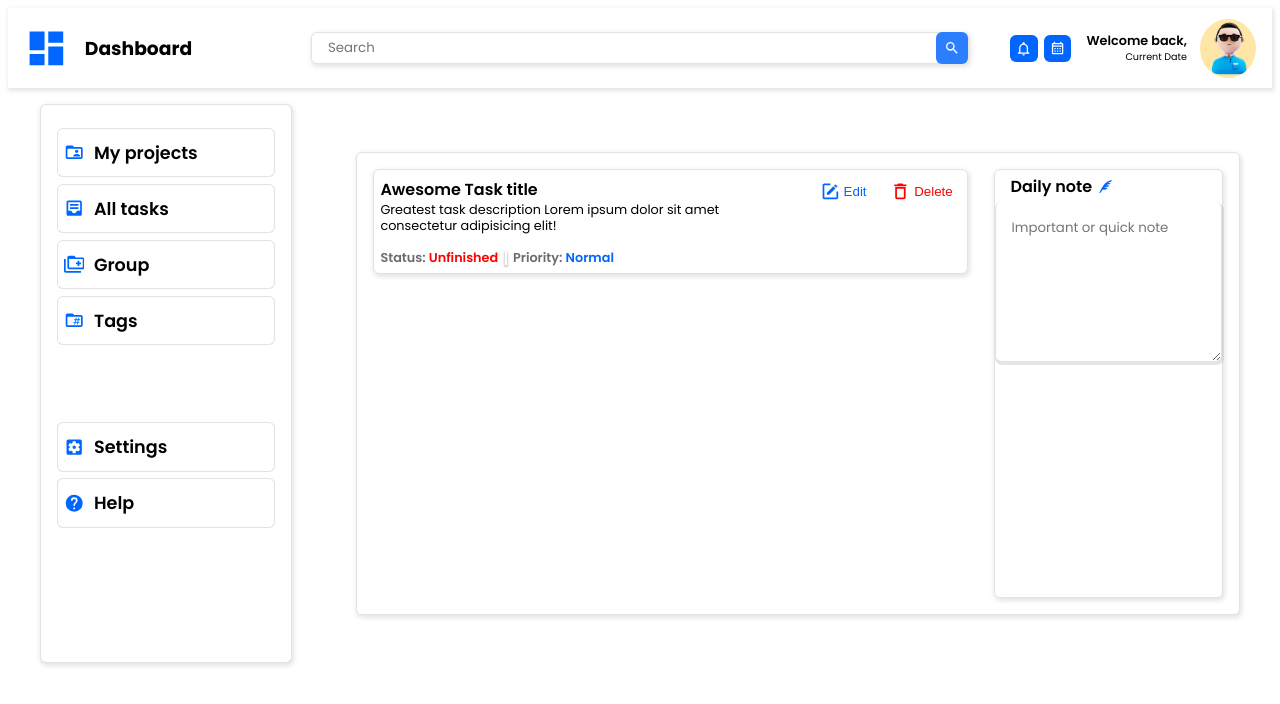
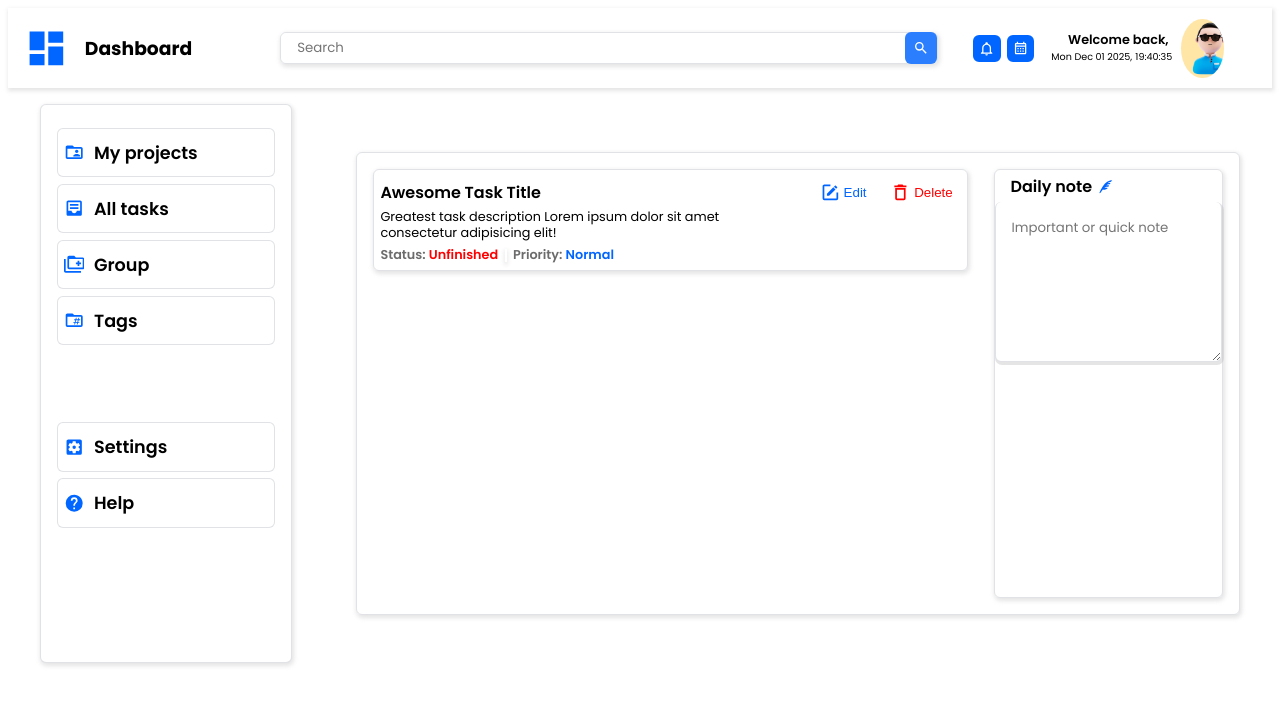
Before and after one commit to powermate25/todo-list, a plain HTML site: page index.html in a window 1280 px wide. Drawn offline with Linux system fonts and the light colour scheme; a web font is replaced by a local one.

Commit message:
Routine save: Todo List project progress - UI elements fix

```diff
--- a/index.html
+++ b/index.html
@@ -83,6 +83,8 @@
 
             </form>
         </dialog>
+
+
 <!-- header -->
 
         <div class="main-container">
@@ -103,7 +105,10 @@
                 <div class="profile">
                     <div class="welcome-info-box">
                         <p class="info1">Welcome back,</p>
-                        <p class="info2">Current Date</p>
+                        <div class="info2">
+                            <p class="date-now"></p>
+                            <p class="time-now"></p>
+                        </div>
                     </div>
                     <div class="profile-pic"></div>
                 </div>
@@ -125,27 +130,32 @@
 
             </div>
             <div class="main-children middle" id="middle-content">
+                <div class="middle-left todo-list-container">
+
                     <div class="todo-item">
                         <details open>
-                        <summary class="title">Awesome Task title</summary>
+                            <summary class="title">Awesome Task Title</summary>
                             <div class="description">Greatest task description Lorem ipsum dolor sit amet consectetur adipisicing elit!</div>
                         </details>
                         <div class="overview">
                             <div class="status">
                                 <p>Status:</p>
-                            <p>Unfinished</p>
+                                <p class="status-value">Unfinished</p>
                             </div>
                             <div class="separator"></div>
                             <div class="priority">
                                 <p>Priority:</p>
-                            <p>Normal</p>
+                                <p class="priority-value">Normal</p>
                             </div>
                         </div>
                         <div class="action">
-                        <button><svg xmlns="http://www.w3.org/2000/svg" viewBox="0 0 24 24"><path d="M5,3C3.89,3 3,3.89 3,5V19A2,2 0 0,0 5,21H19A2,2 0 0,0 21,19V12H19V19H5V5H12V3H5M17.78,4C17.61,4 17.43,4.07 17.3,4.2L16.08,5.41L18.58,7.91L19.8,6.7C20.06,6.44 20.06,6 19.8,5.75L18.25,4.2C18.12,4.07 17.95,4 17.78,4M15.37,6.12L8,13.5V16H10.5L17.87,8.62L15.37,6.12Z" /></svg>Edit</button>
-                        <button><svg xmlns="http://www.w3.org/2000/svg" viewBox="0 0 24 24"><path d="M6,19A2,2 0 0,0 8,21H16A2,2 0 0,0 18,19V7H6V19M8,9H16V19H8V9M15.5,4L14.5,3H9.5L8.5,4H5V6H19V4H15.5Z" /></svg>Delete</button>
+                            <button class="edit-button"><svg xmlns="http://www.w3.org/2000/svg" viewBox="0 0 24 24"><path d="M5,3C3.89,3 3,3.89 3,5V19A2,2 0 0,0 5,21H19A2,2 0 0,0 21,19V12H19V19H5V5H12V3H5M17.78,4C17.61,4 17.43,4.07 17.3,4.2L16.08,5.41L18.58,7.91L19.8,6.7C20.06,6.44 20.06,6 19.8,5.75L18.25,4.2C18.12,4.07 17.95,4 17.78,4M15.37,6.12L8,13.5V16H10.5L17.87,8.62L15.37,6.12Z" /></svg>Edit</button>
+                            <button class="delete-button"><svg xmlns="http://www.w3.org/2000/svg" viewBox="0 0 24 24"><path d="M6,19A2,2 0 0,0 8,21H16A2,2 0 0,0 18,19V7H6V19M8,9H16V19H8V9M15.5,4L14.5,3H9.5L8.5,4H5V6H19V4H15.5Z" /></svg>Delete</button>
                         </div>
                     </div>
+
+                </div>
+
                 <div class="todo-note">
                     <div class="note-title">Daily note<svg xmlns="http://www.w3.org/2000/svg" viewBox="0 0 24 24"><path d="M22,2C22,2 14.36,1.63 8.34,9.88C3.72,16.21 2,22 2,22L3.94,21C5.38,18.5 6.13,17.47 7.54,16C10.07,16.74 12.71,16.65 15,14C13,13.44 11.4,13.57 9.04,13.81C11.69,12 13.5,11.6 16,12L17,10C15.2,9.66 14,9.63 12.22,10.04C14.19,8.65 15.56,7.87 18,8L19.21,6.07C17.65,5.96 16.71,6.13 14.92,6.57C16.53,5.11 18,4.45 20.14,4.32C20.14,4.32 21.19,2.43 22,2Z" /></svg></div>
                     <textarea class="note-details" placeholder="Important or quick note"></textarea>
--- a/script-main-ui.js
+++ b/script-main-ui.js
@@ -0,0 +1,39 @@
+console.log("Working!")
+
+// Date Display
+const dateDiv = document.querySelector(".date-now")
+const timeDiv = document.querySelector(".time-now")
+
+setInterval(
+    () => {
+        let timeNow = new Date()
+        let currentDate = timeNow.toDateString()  + ", "
+        let currentTime = timeNow.getHours() + ":" + timeNow.getMinutes() + ":" + timeNow.getSeconds()
+        dateDiv.textContent = currentDate
+        timeDiv.textContent = currentTime
+
+   // clog("tick")
+    }, 1000)
+
+// Todo items display
+const todoDiv = document.querySelector(".todo-item")
+const taskTitle = document.querySelector(".title")
+const taskDescription = document.querySelector(".description")
+const taskStatus = document.querySelector(".status .status-value")
+const taskPriority = document.querySelector(".priority .priority-value")
+
+const editTaskBtn = document.querySelector(".edit-button")
+const deleteTaskBtn = document.querySelector(".delete-button")
+
+displayItem = function(){
+    const todoDiv = document.createElement("div")
+    todoDiv.className = "todo-item"
+    const taskTitle = document.createElement("div")
+    taskTitle.className = "title"
+    const taskDescription = document.createElement("div")
+    taskDescription.className = "description"
+    const taskStatus = document.createElement("div")
+    taskStatus.className = ("status-value")
+
+
+}
--- a/styles.css
+++ b/styles.css
@@ -184,12 +184,13 @@ dialog form button:hover {
     grid-row: 1 / 2;
     padding: 0 1rem;
     display: grid;
-    grid-template-columns: 25% 50% 25%;
+    grid-template-columns: 25% 45% 30%;
     align-items: center;
     border-color: oklch(70.3% 5% 259.815 / 0.3);
     box-shadow: 1px 2px 4px 1px oklch(80.3% 1% 259.815 / 0.4);
     /* border: 1px solid red; */
 }
+
 
 .dashboard-div {
     display: flex;
@@ -281,7 +282,7 @@ dialog form button:hover {
 .notification-div .profile {
     width: 60%;
     display: flex;
-    justify-content: center;
+    justify-content: space-between;
     align-items: center;
     gap: 0.4rem;
     justify-self: end;
@@ -296,9 +297,10 @@ dialog form button:hover {
     justify-content: center;
     align-items: end;
     height: 1.7rem;
-    width: 8rem;
+    width: fit-content;
     height: 100%;
     padding: 0.4rem;
+
 }
 
 .welcome-info-box .info1{
@@ -306,15 +308,39 @@ dialog form button:hover {
     padding: 0;
     font-size: 80%;
     font-weight: 600;
+
 }
 
 .welcome-info-box .info2 {
+
     margin: 0;
     padding: 0;
     font-size: 60%;
+    display: flex;
+    justify-content: end;
+    align-items: center;
+    height: 1rem;
+    width: 8rem;
+
+
 }
 
+.info2 .date-now {
+    width: 74%;
+    text-align: end;
+    padding: 0 0.2rem;
+
+}
+
+.info2 .time-now {
+    width: 26%;
+    text-align: start;
+    /* border: 1px solid blue;  */
+}
+
+
 .notification-div .profile-pic {
+    margin: 0 2rem 0 0rem;
     width: 3.7rem;
     height: 3.7rem;
     /* border: 1px solid blue; */
@@ -386,9 +412,8 @@ dialog form button:hover {
 .todo-item {
     display: grid;
     grid-template-columns: 70% 30%;
-    grid-template-rows:  2rem 2.6rem 1rem;
+    grid-template-rows: 1fr;
     height: fit-content;
-    max-height: fit-content;
     padding: 0.4rem;
     border: 1px solid oklch(70.3% 5% 259.815 / 0.3);
     box-shadow: 1px 2px 4px 1px oklch(80.3% 1% 259.815 / 0.4);
@@ -396,24 +421,23 @@ dialog form button:hover {
     /* border: 1px solid red; */
 }
 
+
 .todo-item .title {
     grid-column: 1 / 2;
     grid-row: 1 / 2;
-    height: fit-content;
+    height: 2rem;
     align-content: center;
     font-weight: 600;
+    /* border: 1px solid green; */
 
 
 }
 
 .todo-item .description {
-    grid-column: 1 / 2;
-    grid-row: 2 / 3;
-    height: 100%;
-    align-content: start;
+    padding: 0 0 0.4rem 0;
     font-size: 0.8rem;
     line-height: 1rem;
-    /* border: 1px solid red; */
+   /*  border: 1px solid red; */
 
 }
 
@@ -423,8 +447,6 @@ dialog form button:hover {
 }
 
 .todo-item .overview {
-    grid-column: 1 / 2;
-    grid-row: 3 / 4;
     display: flex;
     justify-content: start;
     align-items: center;
@@ -435,11 +457,13 @@ dialog form button:hover {
 .overview .separator {
     height: 0.8rem;
     border: 1px solid #ffffff;
-    box-shadow: -0px 1px 2px 1px oklch(25.615% 0.00003 271.152 / 0.212)
+   /*  box-shadow: 0px 1px 2px 1px oklch(25.615% 0.00003 271.152 / 0.1) */
+    box-shadow: -0px 2px 4px 1px oklch(25.615% 0.00003 271.152 / 0.1)
 
 
 }
-.todo-item .overview .status, .todo-item .overview .priority {
+.overview .status, .overview .priority {
+    height: 1rem;
     display: flex;
     justify-content: start;
     align-items: center;
@@ -472,19 +496,20 @@ dialog form button:hover {
 
 
 .todo-item .action {
+    justify-self: end;
     grid-column: 2 / 3;
     grid-row: 1 / 2;
     display: flex;
-    /* grid-template-columns: 1fr 1fr; */
     justify-content: center;
-    /* border: 1px solid red; */
+    align-items: center;
+    /* border: 1px solid blue; */
     width: 90%;
-    justify-self: end;
+    height: 2rem;
+
 }
 
 .action button {
     width: 6rem;
-    height: 90%;
     display: flex;
     justify-content: center;
     align-items: center;
```
Lines whose indentation alone changed are shown as unchanged.
